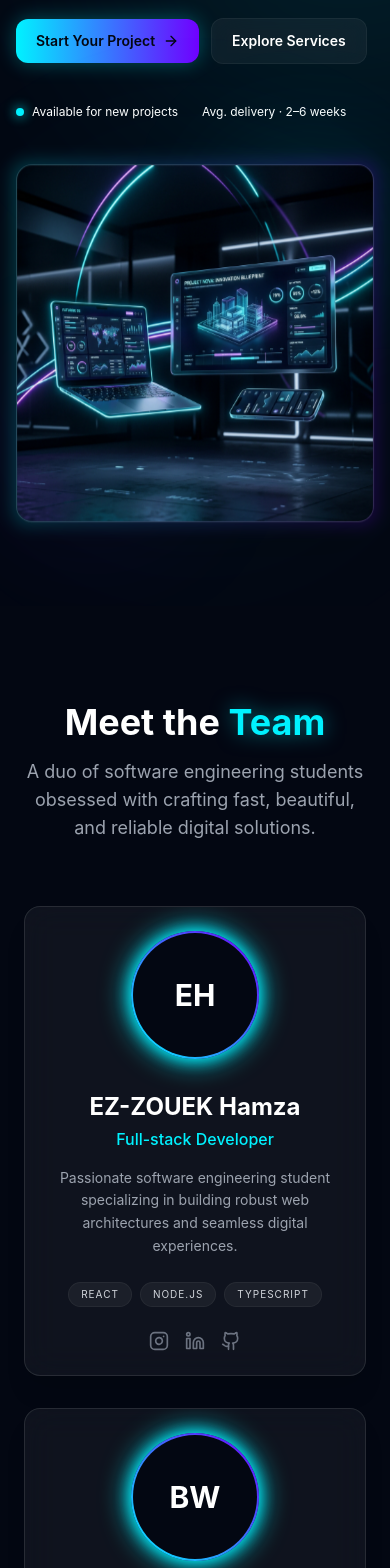
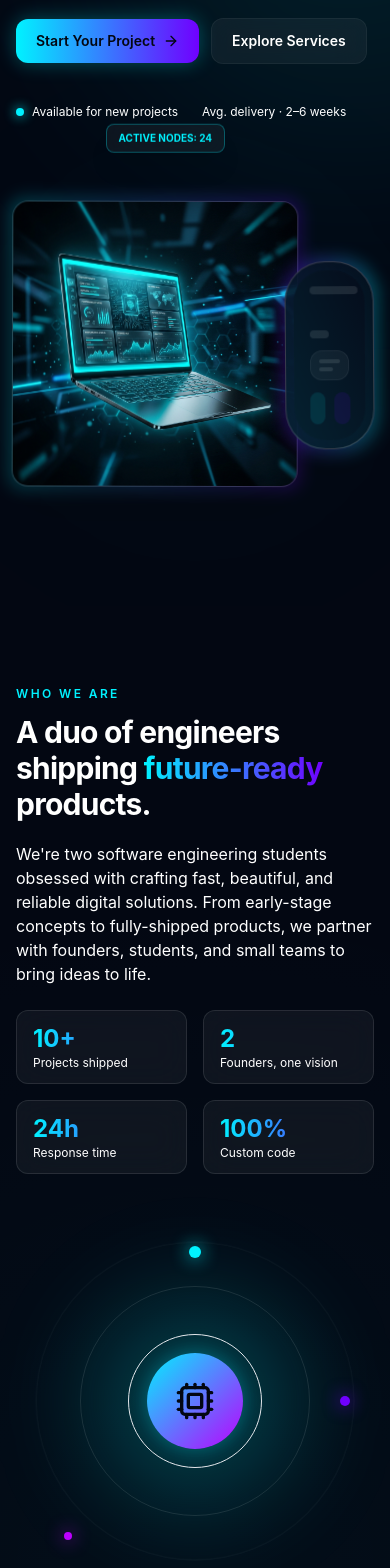
Before and after one commit to HAMZAZAWAK17/W-H__agency, a React (Vite) app: page / in a window 390 px wide. Shown: the part 360-1928 px from the top of the page. Built offline with nearby package versions, Linux system fonts and the light colour scheme.

Commit message:
feat: add About and DeviceMockups sections with responsive animations and styling

```diff
--- a/src/components/sections/About.tsx
+++ b/src/components/sections/About.tsx
@@ -1,74 +1,147 @@
-import React from 'react';
-import SectionHeader from '../ui/SectionHeader';
-import Card from '../ui/Card';
-import { Github, Instagram, Linkedin } from 'lucide-react';
+import { motion } from "framer-motion";
+import { Cpu, Instagram, Linkedin } from "lucide-react";
 
-const founders = [
+type Founder = {
+  initials: string;
+  name: string;
+  role: string;
+  bio: string;
+  gradient: string;
+};
+
+const founders: Founder[] = [
   {
+    initials: "EH",
     name: "EZ-ZOUEK Hamza",
     role: "Full-stack Developer",
-    bio: "Passionate software engineering student specializing in building robust web architectures and seamless digital experiences.",
-    initials: "EH",
-    skills: ["React", "Node.js", "TypeScript"],
-    socials: { ig: "#", li: "#", gh: "#" }
+    bio: "Builds robust web platforms end-to-end — from API to pixel.",
+    gradient: "from-[var(--neon)] to-[var(--electric)]",
   },
   {
+    initials: "BW",
     name: "BADRI Wissal",
-    role: "Mobile / UI UX Designer",
-    bio: "Software engineering student with a sharp eye for design and a focus on crafting high-performance mobile applications.",
-    initials: "BW",
-    skills: ["Flutter", "Figma", "React Native"],
-    socials: { ig: "#", li: "#", gh: "#" }
-  }
+    role: "Mobile Developer · UI/UX",
+    bio: "Crafts polished mobile experiences with care for every detail.",
+    gradient: "from-[var(--violet-glow)] to-[var(--neon)]",
+  },
 ];
 
-const About: React.FC = () => {
+export function About() {
   return (
-    <section id="about" className="py-24 relative overflow-hidden">
-      <div className="container mx-auto px-6">
-        <SectionHeader
-          title="Meet the Team"
-          subtitle="A duo of software engineering students obsessed with crafting fast, beautiful, and reliable digital solutions."
-        />
+    <section id="about" className="relative py-20 sm:py-28 overflow-hidden">
+      {/* Background glow for the section */}
+      <div className="absolute top-1/2 left-1/2 -translate-x-1/2 -translate-y-1/2 w-full h-full bg-[radial-gradient(circle_at_center,rgba(0,242,255,0.03)_0%,transparent_70%)] -z-10" />
 
-        <div className="grid md:grid-cols-2 gap-8 max-w-4xl mx-auto">
-          {founders.map((founder) => (
-            <Card key={founder.name} className="group overflow-hidden">
-              <div className="relative mb-8 flex justify-center">
-                <div className="w-32 h-32 rounded-full bg-gradient-to-tr from-primary to-secondary p-[2px] animate-glow">
-                  <div className="w-full h-full rounded-full bg-background flex items-center justify-center text-3xl font-bold text-white overflow-hidden">
-                    {founder.initials}
+      <div className="mx-auto max-w-6xl px-4">
+        <div className="grid items-center gap-12 lg:grid-cols-2">
+          <motion.div
+            initial={{ opacity: 0, y: 20 }}
+            whileInView={{ opacity: 1, y: 0 }}
+            viewport={{ once: true, margin: "-80px" }}
+            transition={{ duration: 0.6 }}
+          >
+            <p className="text-xs font-semibold uppercase tracking-[0.2em] text-[var(--neon)]">
+              Who we are
+            </p>
+            <h2 className="mt-3 font-display text-3xl font-bold tracking-tight sm:text-4xl">
+              A duo of engineers shipping <span className="text-gradient">future-ready</span> products.
+            </h2>
+            <p className="mt-5 text-muted-foreground">
+              We&apos;re two software engineering students obsessed with crafting
+              fast, beautiful, and reliable digital solutions. From early-stage
+              concepts to fully-shipped products, we partner with founders,
+              students, and small teams to bring ideas to life.
+            </p>
+            <ul className="mt-6 grid grid-cols-2 gap-4 text-sm">
+              {[
+                ["10+", "Projects shipped"],
+                ["2", "Founders, one vision"],
+                ["24h", "Response time"],
+                ["100%", "Custom code"],
+              ].map(([k, v]) => (
+                <li key={v} className="bg-glass rounded-xl px-4 py-3">
+                  <div className="font-display text-2xl font-bold text-gradient">{k}</div>
+                  <div className="text-xs text-muted-foreground">{v}</div>
+                </li>
+              ))}
+            </ul>
+          </motion.div>
+
+          <motion.div
+            initial={{ opacity: 0, scale: 0.95 }}
+            whileInView={{ opacity: 1, scale: 1 }}
+            viewport={{ once: true, margin: "-80px" }}
+            transition={{ duration: 0.7 }}
+            className="relative mx-auto aspect-square w-full max-w-md"
+          >
+            <div className="absolute inset-0 rounded-full bg-[radial-gradient(circle_at_center,oklch(0.85_0.18_200/30%),transparent_60%)] blur-2xl" />
+            <div className="absolute inset-6 rounded-full border border-white/10 animate-pulse-glow" />
+            <div className="absolute inset-16 rounded-full border border-white/10" style={{ animationDelay: "-1s" }} />
+            <div className="absolute inset-28 rounded-full border border-[var(--neon)]/40" />
+            <div className="absolute left-1/2 top-1/2 flex h-24 w-24 -translate-x-1/2 -translate-y-1/2 items-center justify-center rounded-full bg-gradient-to-br from-[var(--neon)] to-[var(--violet-glow)] shadow-neon">
+              <Cpu className="h-10 w-10 text-background" strokeWidth={2} />
+            </div>
+            <span className="absolute left-1/2 top-6 h-3 w-3 -translate-x-1/2 rounded-full bg-[var(--neon)] shadow-[0_0_18px_var(--neon)]" />
+            <span className="absolute right-6 top-1/2 h-2.5 w-2.5 -translate-y-1/2 rounded-full bg-[var(--electric)] shadow-[0_0_18px_var(--electric)]" />
+            <span className="absolute bottom-10 left-12 h-2 w-2 rounded-full bg-[var(--violet-glow)] shadow-[0_0_18px_var(--violet-glow)]" />
+          </motion.div>
+        </div>
+
+        {/* Founders embedded inside About */}
+        <div className="mt-24">
+          <div className="mx-auto max-w-2xl text-center">
+            <p className="text-xs font-semibold uppercase tracking-[0.2em] text-[var(--neon)]">
+              The founders
+            </p>
+            <h3 className="mt-3 font-display text-2xl font-bold tracking-tight sm:text-3xl">
+              Meet the <span className="text-gradient">team</span>
+            </h3>
+          </div>
+
+          <div className="mx-auto mt-10 grid max-w-3xl gap-6 sm:grid-cols-2">
+            {founders.map((f, i) => (
+              <motion.div
+                key={f.name}
+                initial={{ opacity: 0, y: 24 }}
+                whileInView={{ opacity: 1, y: 0 }}
+                viewport={{ once: true, margin: "-60px" }}
+                transition={{ duration: 0.6, delay: i * 0.1 }}
+                className="bg-glass glow-border group rounded-2xl p-6 text-center transition-all hover:-translate-y-1 hover:shadow-glow-soft"
+              >
+                <div className="relative mx-auto h-24 w-24">
+                  <div className={`absolute inset-0 rounded-full bg-gradient-to-br ${f.gradient} blur-md opacity-60 group-hover:opacity-90 transition-opacity`} />
+                  <div className={`relative flex h-24 w-24 items-center justify-center rounded-full bg-gradient-to-br ${f.gradient} font-display text-2xl font-bold text-background ring-2 ring-white/20`}>
+                    {f.initials}
                   </div>
                 </div>
-              </div>
-
-              <div className="text-center">
-                <h3 className="text-2xl font-bold mb-1">{founder.name}</h3>
-                <p className="text-primary font-medium mb-4">{founder.role}</p>
-                <p className="text-gray-400 text-sm mb-6 leading-relaxed">
-                  {founder.bio}
-                </p>
-
-                <div className="flex flex-wrap justify-center gap-2 mb-6">
-                  {founder.skills.map(skill => (
-                    <span key={skill} className="px-3 py-1 bg-white/5 rounded-full text-[10px] uppercase tracking-widest text-gray-300 border border-white/5 group-hover:border-primary/30 transition-colors">
-                      {skill}
-                    </span>
-                  ))}
+                <h4 className="mt-5 font-display text-lg font-semibold">{f.name}</h4>
+                <p className="text-sm text-[var(--neon)]">{f.role}</p>
+                <p className="mt-3 text-sm text-muted-foreground">{f.bio}</p>
+                <div className="mt-4 flex items-center justify-center gap-2">
+                  <a
+                    href="https://instagram.com/wh__agency"
+                    target="_blank"
+                    rel="noreferrer"
+                    aria-label={`${f.name} Instagram`}
+                    className="flex h-9 w-9 items-center justify-center rounded-lg bg-white/5 hover:bg-white/10"
+                  >
+                    <Instagram className="h-4 w-4" />
+                  </a>
+                  <a
+                    href="#"
+                    aria-label={`${f.name} LinkedIn`}
+                    className="flex h-9 w-9 items-center justify-center rounded-lg bg-white/5 hover:bg-white/10"
+                  >
+                    <Linkedin className="h-4 w-4" />
+                  </a>
                 </div>
-
-                <div className="flex justify-center space-x-4">
-                  <a href={founder.socials.ig} className="text-gray-500 hover:text-primary transition-colors"><Instagram size={20} /></a>
-                  <a href={founder.socials.li} className="text-gray-500 hover:text-primary transition-colors"><Linkedin size={20} /></a>
-                  <a href={founder.socials.gh} className="text-gray-500 hover:text-primary transition-colors"><Github size={20} /></a>
-                </div>
-              </div>
-            </Card>
-          ))}
+              </motion.div>
+            ))}
+          </div>
         </div>
       </div>
     </section>
   );
-};
+}
 
 export default About;
--- a/src/components/sections/DeviceMockups.tsx
+++ b/src/components/sections/DeviceMockups.tsx
@@ -5,52 +5,91 @@ export const DeviceMockups: React.FC = () => {
   return (
     <div className="relative w-full aspect-square md:aspect-video flex items-center justify-center">
       {/* Background Glow */}
-      <div className="absolute inset-0 bg-primary/10 blur-[100px] rounded-full animate-pulse" />
+      <div className="absolute inset-0 bg-primary/5 blur-[120px] rounded-full animate-pulse" />
 
-      {/* Floating Mockup */}
+      {/* Laptop Mockup */}
       <motion.div
+        initial={{ x: -50, opacity: 0 }}
         animate={{
-          y: [0, -20, 0],
-          rotateY: [0, 5, 0],
-          rotateX: [0, -2, 0]
+          x: 0,
+          opacity: 1,
+          y: [0, -15, 0],
+          rotateZ: [0, 1, 0]
         }}
         transition={{
-          duration: 8,
-          repeat: Infinity,
-          ease: "easeInOut"
+          duration: 1,
+          y: { duration: 6, repeat: Infinity, ease: "easeInOut" },
+          rotateZ: { duration: 6, repeat: Infinity, ease: "easeInOut" }
         }}
-        className="relative z-10 w-full max-w-2xl"
+        className="relative z-10 w-4/5 -ml-20"
       >
         <div className="relative group">
           <div className="absolute -inset-1 bg-gradient-to-r from-[var(--neon)] to-[var(--electric)] rounded-2xl blur opacity-20 group-hover:opacity-40 transition duration-1000"></div>
           <img
-            src="/src/assets/hero-mockup.png"
-            alt="Device Mockups"
+            src="/src/assets/hero-laptop.png"
+            alt="Laptop Mockup"
             className="relative glass w-full rounded-2xl border border-white/10 shadow-2xl transition-transform duration-500 hover:scale-[1.01]"
           />
         </div>
-
-        {/* Small floating widgets */}
-        <motion.div
-          animate={{ y: [0, 15, 0] }}
-          transition={{ duration: 4, repeat: Infinity, ease: "easeInOut" }}
-          className="absolute -top-10 -right-5 glass px-4 py-2 rounded-xl border border-primary/20 text-[10px] font-bold uppercase tracking-widest text-primary shadow-lg hidden lg:block"
-        >
-          Performance 99%
-        </motion.div>
-
-        <motion.div
-          animate={{ y: [0, -15, 0] }}
-          transition={{ duration: 5, repeat: Infinity, ease: "easeInOut", delay: 1 }}
-          className="absolute -bottom-10 -left-5 glass px-4 py-2 rounded-xl border border-secondary/20 text-[10px] font-bold uppercase tracking-widest text-secondary shadow-lg hidden lg:block"
-        >
-          UI/UX Optimized
-        </motion.div>
       </motion.div>
 
-      {/* Decorative Orbs */}
-      <div className="absolute top-0 right-0 w-32 h-32 bg-primary/20 rounded-full blur-3xl" />
-      <div className="absolute bottom-0 left-0 w-40 h-40 bg-secondary/10 rounded-full blur-3xl" />
+      {/* Separate Phone Mockup */}
+      <motion.div
+        initial={{ x: 50, opacity: 0 }}
+        animate={{
+          x: 0,
+          opacity: 1,
+          y: [0, 20, 0],
+          rotateZ: [0, -2, 0]
+        }}
+        transition={{
+          duration: 1,
+          delay: 0.2,
+          y: { duration: 5, repeat: Infinity, ease: "easeInOut", delay: 1 },
+          rotateZ: { duration: 5, repeat: Infinity, ease: "easeInOut", delay: 1 }
+        }}
+        className="absolute right-0 top-1/4 z-20 w-1/4"
+      >
+        <div className="relative group">
+          <div className="absolute -inset-1 bg-gradient-to-r from-secondary to-primary rounded-[2.5rem] blur opacity-30 group-hover:opacity-50 transition duration-1000"></div>
+
+          {/* Futuristic CSS Phone */}
+          <div className="relative w-full aspect-[9/19] bg-background/80 backdrop-blur-2xl rounded-[2.5rem] border border-white/20 p-2 shadow-2xl overflow-hidden">
+            <div className="absolute inset-0 bg-gradient-to-tr from-primary/10 to-transparent" />
+
+            {/* Screen Content */}
+            <div className="h-full w-full rounded-[2rem] bg-[#050b1a] overflow-hidden flex flex-col p-4 space-y-3">
+              <div className="h-4 w-12 bg-white/10 rounded-full mx-auto mb-2" /> {/* Notch */}
+
+              <div className="space-y-2">
+                <div className="h-2 w-3/4 bg-[var(--neon)]/50 rounded" />
+                <div className="h-2 w-1/2 bg-white/10 rounded" />
+              </div>
+
+              <div className="flex-1 rounded-xl bg-white/5 border border-white/5 p-2 flex items-end">
+                <div className="w-full space-y-1">
+                  <div className="h-1 w-full bg-white/10 rounded" />
+                  <div className="h-1 w-2/3 bg-white/10 rounded" />
+                </div>
+              </div>
+
+              <div className="grid grid-cols-2 gap-2 h-16">
+                <div className="rounded-lg bg-primary/20 animate-pulse" />
+                <div className="rounded-lg bg-secondary/20 animate-pulse delay-75" />
+              </div>
+            </div>
+          </div>
+        </div>
+      </motion.div>
+
+      {/* Floating UI Elements */}
+      <motion.div
+        animate={{ y: [0, -10, 0] }}
+        transition={{ duration: 4, repeat: Infinity }}
+        className="absolute -top-10 left-1/4 z-30 glass px-3 py-1.5 rounded-lg border border-primary/30 text-[10px] font-bold text-primary shadow-glow-soft"
+      >
+        ACTIVE NODES: 24
+      </motion.div>
     </div>
   );
 };
--- a/src/index.css
+++ b/src/index.css
@@ -6,6 +6,7 @@
   :root {
     --neon: #00f2ff;
     --electric: #7000ff;
+    --violet-glow: #bd00ff;
     --muted-foreground: #9ca3af;
   }
   body {
@@ -48,9 +49,27 @@
     @apply px-6 py-3 rounded-xl bg-gradient-to-r from-[var(--neon)] to-[var(--electric)] text-background font-bold transition-all duration-300 shadow-neon hover:scale-[1.03];
   }
 
-  .btn-outline {
-    @apply px-6 py-3 rounded-xl border border-white/10 text-white font-bold hover:bg-white/5 transition-all duration-300;
+  .glow-border {
+    @apply border border-white/5 relative overflow-hidden;
   }
+
+  .glow-border::after {
+    content: '';
+    @apply absolute inset-0 bg-gradient-to-tr from-primary/10 to-transparent opacity-0 transition-opacity duration-500;
+  }
+
+  .glow-border:hover::after {
+    @apply opacity-100;
+  }
+}
+
+@keyframes pulse-glow {
+  0%, 100% { opacity: 0.3; transform: scale(1); }
+  50% { opacity: 0.6; transform: scale(1.05); }
+}
+
+.animate-pulse-glow {
+  animation: pulse-glow 3s ease-in-out infinite;
 }
 
 /* Custom Scrollbar */
```
Also changed, not shown: src/assets/hero-laptop.png (added).
